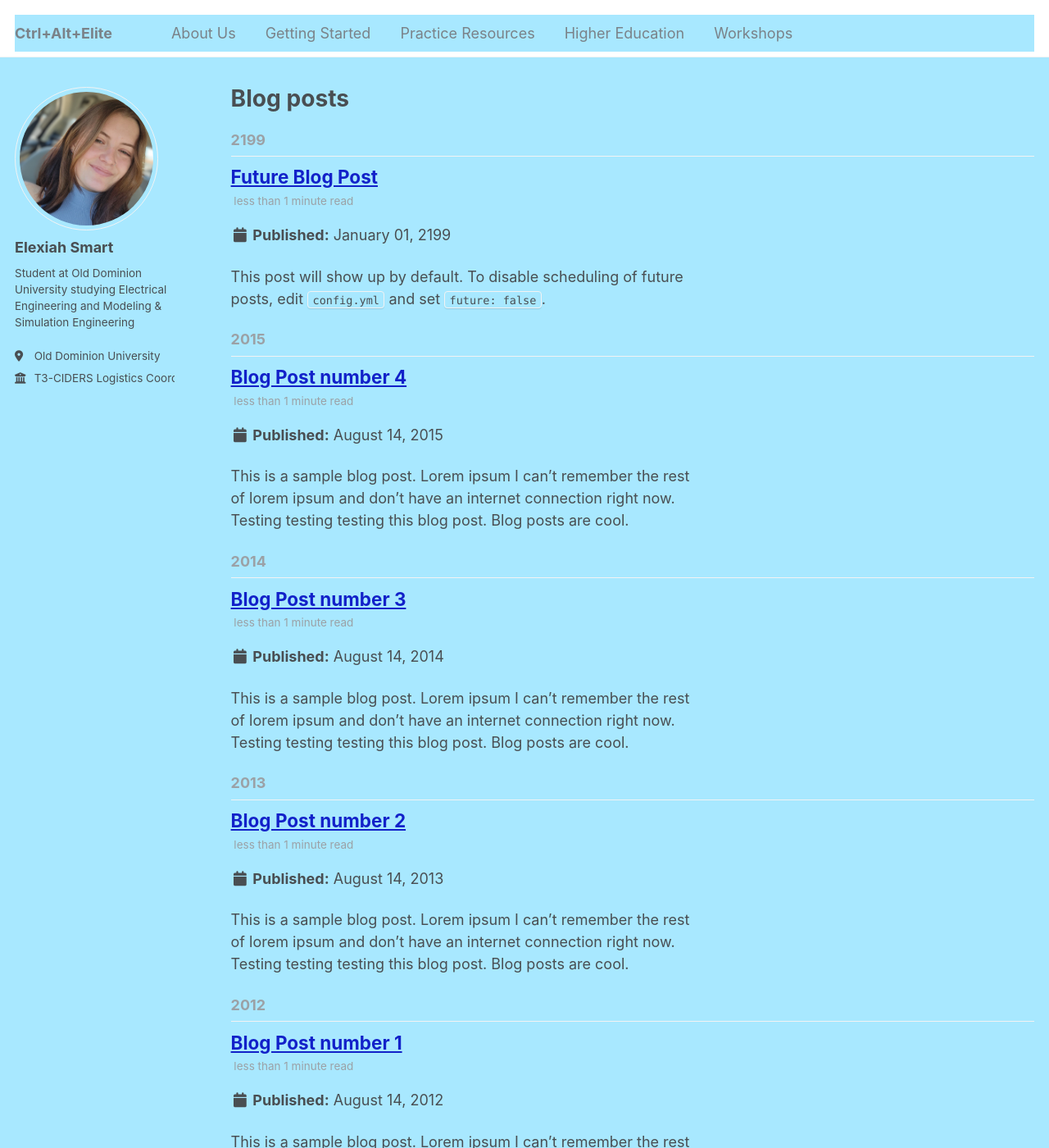
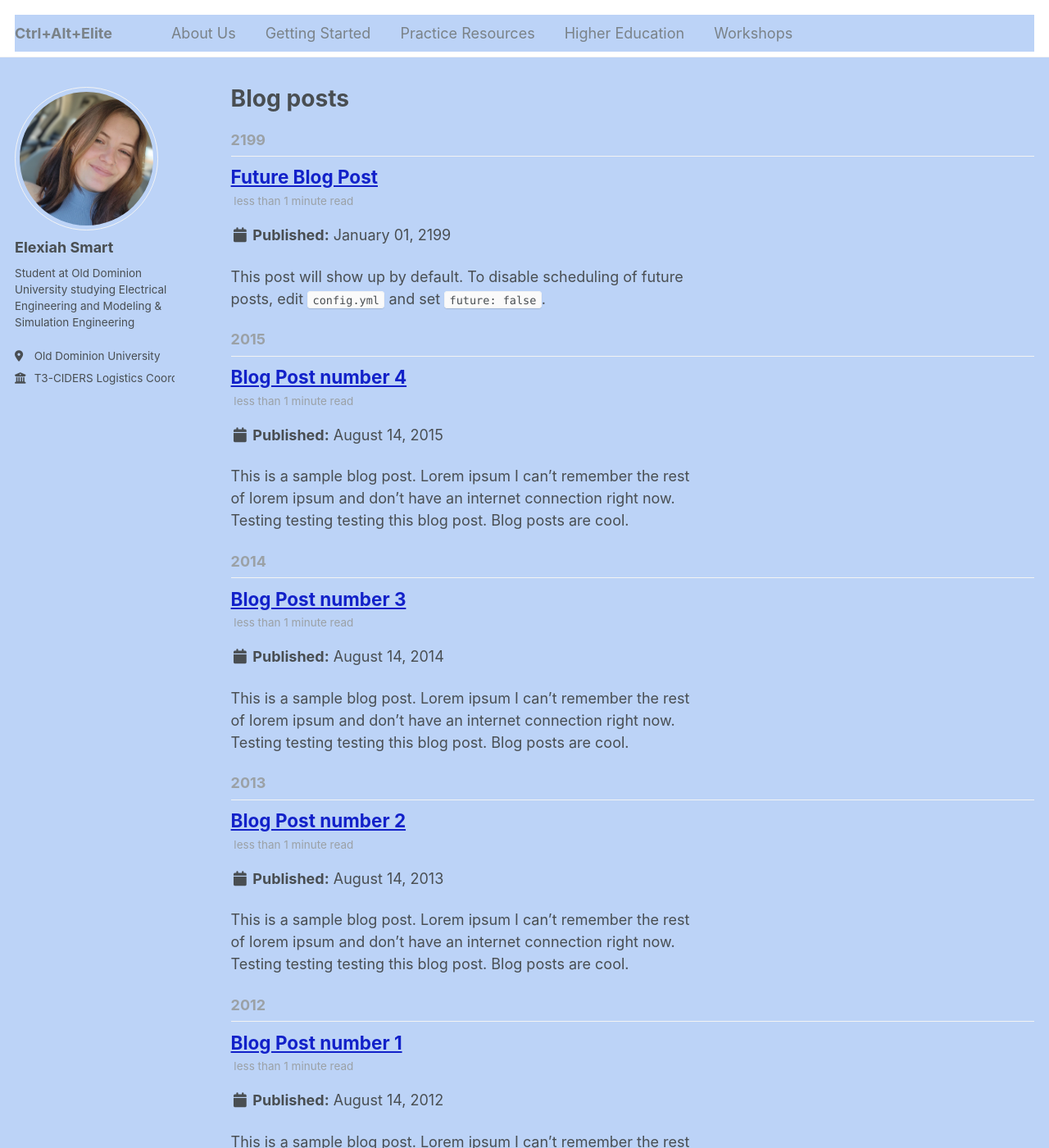
Before and after one commit to lexiluthor05/Ctrl-Alt-Elite, a Jekyll site: the page built from _pages/year-archive.html, in a window 1280 px wide and 1400 px high. Shown: the whole window at 82% size. Built offline with Jekyll 4.4.1, drawn with Linux system fonts in a browser that asks for light colours.

Commit message:
playing with colors

```diff
--- a/_sass/_variables.scss
+++ b/_sass/_variables.scss
@@ -61,9 +61,9 @@ $darker-gray                : mix(#000, $gray, 60%);
 $light-gray                 : mix(#fff, $gray, 50%);
 $lighter-gray               : mix(#fff, $gray, 90%);
 
-$body-color                 : #a8e8ff;
-$background-color           : #a8e8ff;
-$code-background-color      : #a8e8ff;
+$body-color                 : #bcd3f7;
+$background-color           : #bcd3f7;
+$code-background-color      : #fafafa;
 $code-background-color-dark : $light-gray;
 $text-color                 : $dark-gray;
 $border-color               : $lighter-gray;
```
